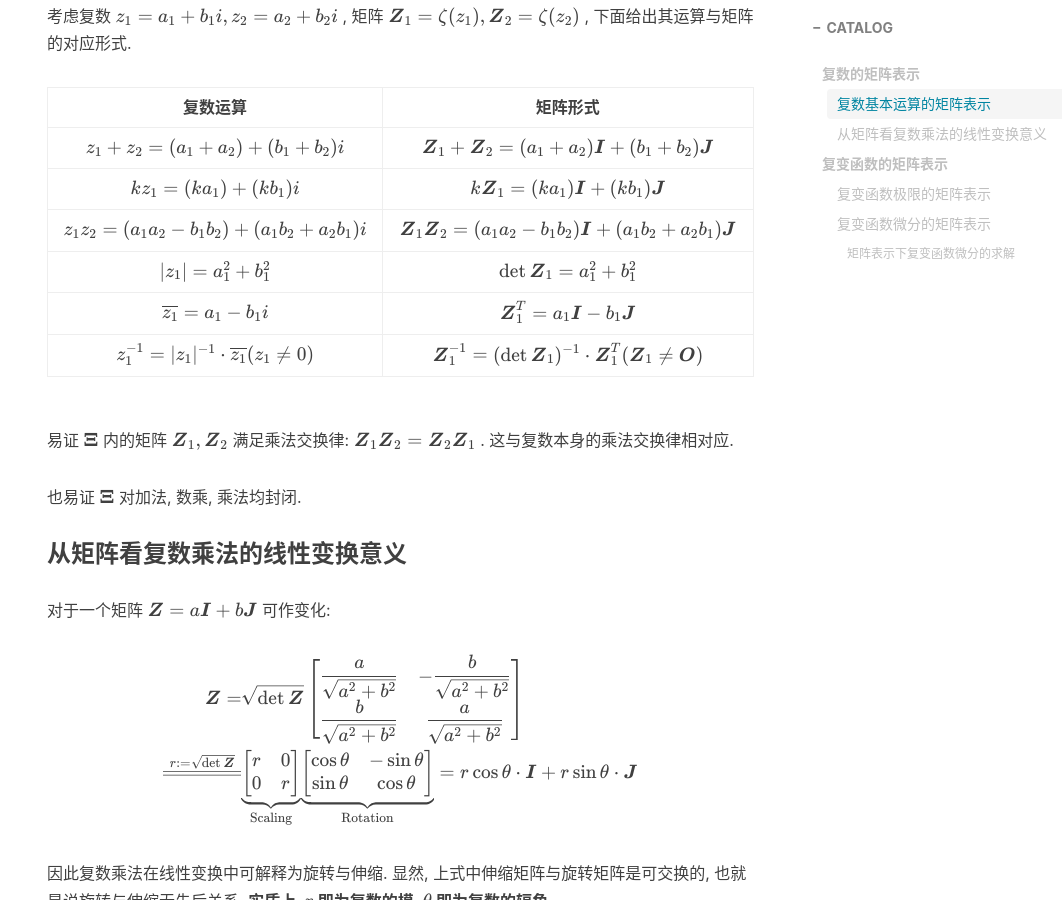
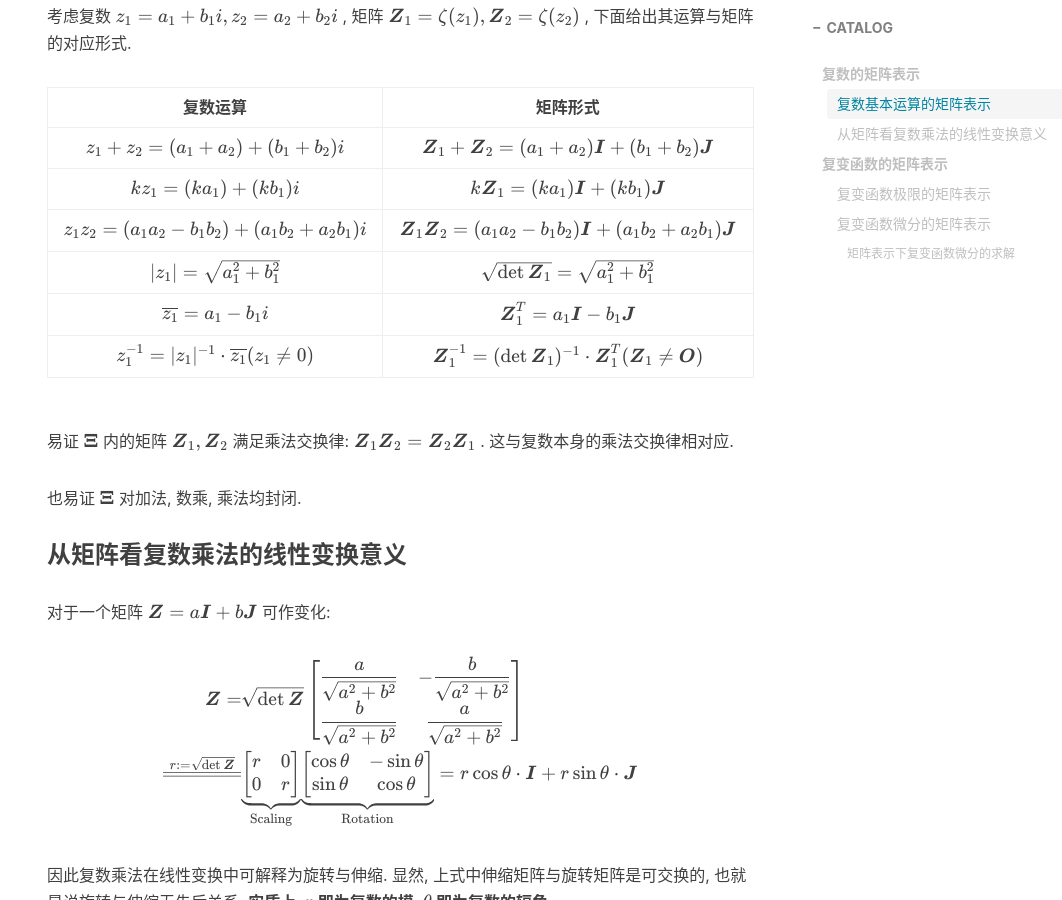
Before and after one commit to Coekjan/coekjan.github.io, a Jekyll site: the page built from _posts/Linear-Algebra/2021-02-04-Complex-Number-As-Matrix.md, in a window 1280 px wide and 900 px high, scrolled down 1525 px. Shown: the whole window, without its empty margins (218-1280 px from the left). Built offline with Jekyll 4.4.1, drawn with Linux system fonts in a browser that asks for light colours; nearby versions of some CDN libraries; comment, search, counter and statistics services are not loaded.

Commit message:
Update 2021-02-04-Complex-Number-As-Matrix.md

```diff
--- a/_posts/Linear-Algebra/2021-02-04-Complex-Number-As-Matrix.md
+++ b/_posts/Linear-Algebra/2021-02-04-Complex-Number-As-Matrix.md
@@ -64,7 +64,7 @@ $$
 $z_1+z_2=(a_1+a_2)+(b_1+b_2)i$ | $\bm{Z}_1+\bm{Z}_2=(a_1+a_2)\bm{I}+(b_1+b_2)\bm{J}$
 $kz_1=(ka_1)+(kb_1)i$ | $k\bm{Z}_1=(ka_1)\bm{I}+(kb_1)\bm{J}$
 $z_1z_2=(a_1a_2-b_1b_2)+(a_1b_2+a_2b_1)i$ | $\bm{Z}_1\bm{Z}_2=(a_1a_2-b_1b_2)\bm{I}+(a_1b_2+a_2b_1)\bm{J}$
-$\vert z_1\vert=a_1^2+b_1^2$ | $\det\bm{Z}_1=a_1^2+b_1^2$
+$\vert z_1\vert=\sqrt{a_1^2+b_1^2}$ | $\sqrt{\det\bm{Z}_1}=\sqrt{a_1^2+b_1^2}$
 $\overline{z_1}=a_1-b_1i$ | $\bm{Z}_1^T=a_1\bm{I}-b_1\bm{J}$
 $z_1^{-1}=\vert z_1\vert^{-1}\cdot\overline{z_1}(z_1\neq0)$ | $\bm{Z}_1^{-1}=(\det \bm{Z}_1)^{-1}\cdot\bm{Z}_1^T(\bm{Z}_1\neq\bm{O})$
 
```
